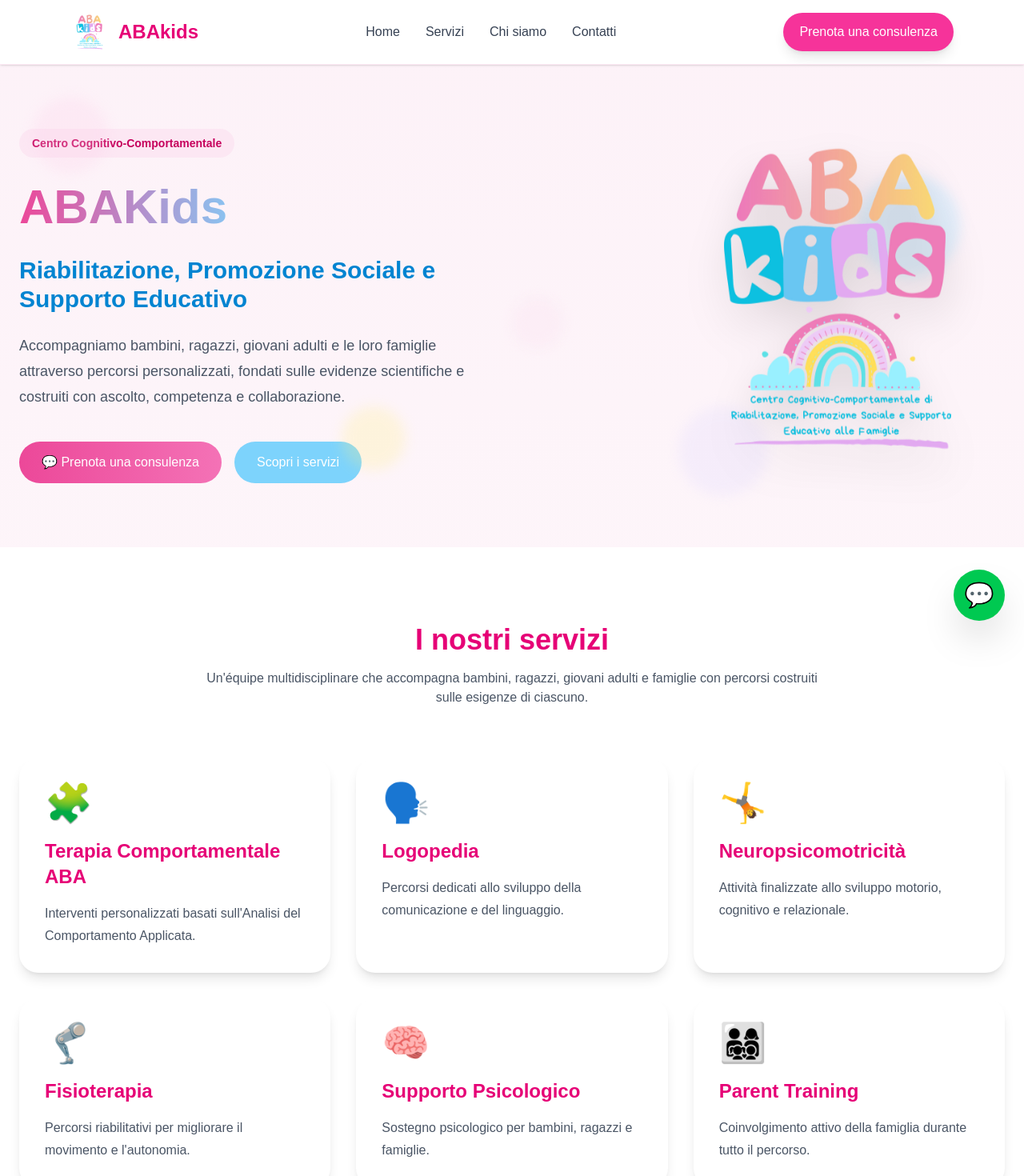
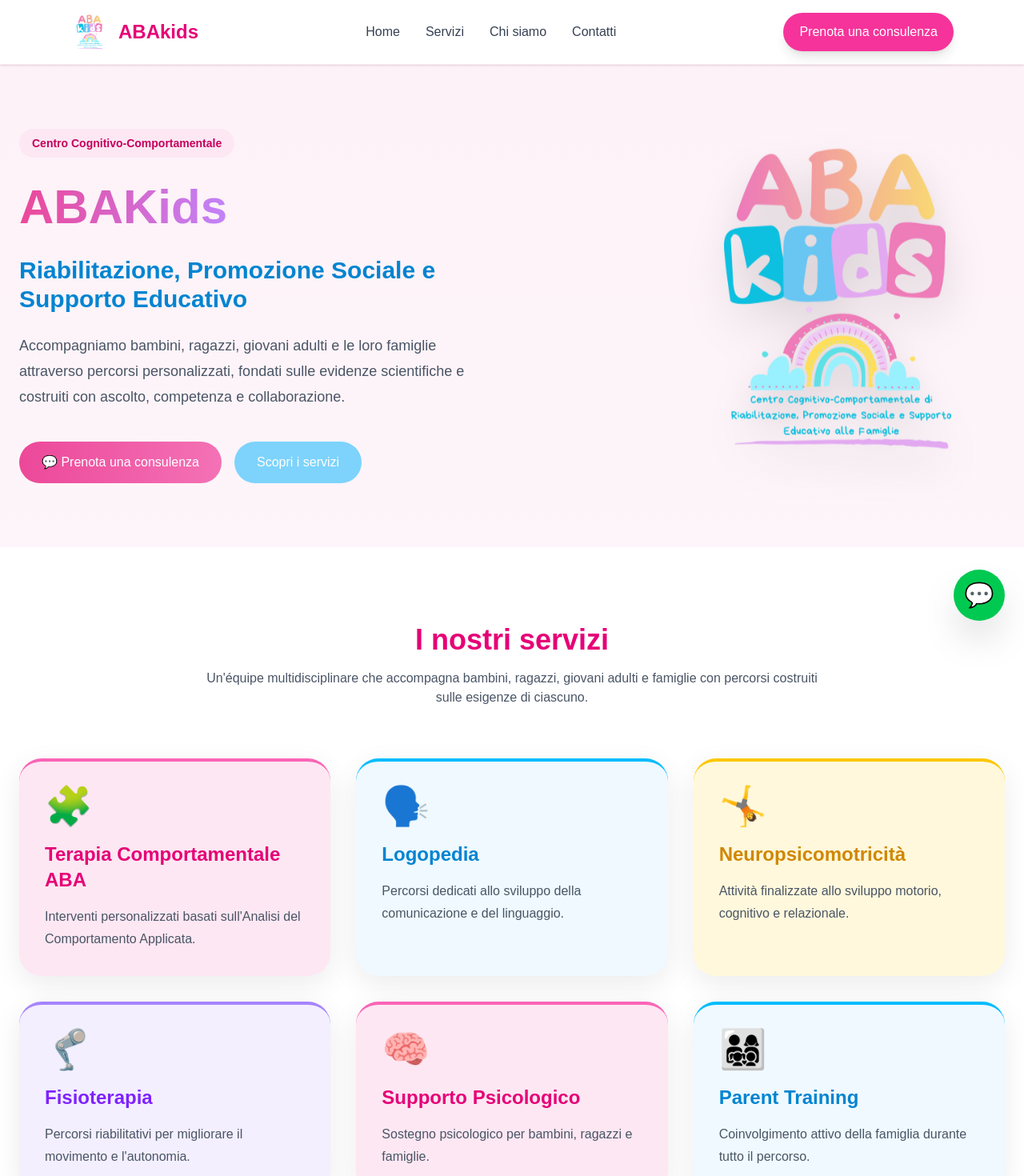
Before and after one commit to abakidspalermo-blip/ABAkids.palermo, a Next.js app: page / in a window 1280 px wide. Shown: the top 1470 px of the page at 80% size. Built offline with nearby package versions, Linux system fonts and the light colour scheme.

Commit message:
Miglioramenti grafici sito ABAkids

```diff
--- a/app/components/Hero.tsx
+++ b/app/components/Hero.tsx
@@ -3,19 +3,6 @@
 export default function Hero() {
   return (
     <section className="relative overflow-hidden pastel-bg py-20">
-       <div className="absolute inset-0 overflow-hidden pointer-events-none">
-
-  <div className="absolute top-10 left-10 w-24 h-24 bg-pink-200/40 rounded-full animate-pulse blur-sm"></div>
-
-  <div className="absolute top-40 right-20 w-32 h-32 bg-sky-200/40 rounded-full animate-bounce blur-sm"></div>
-
-  <div className="absolute bottom-24 left-1/3 w-20 h-20 bg-yellow-200/40 rounded-full animate-pulse blur-sm"></div>
-
-  <div className="absolute bottom-16 right-1/4 w-28 h-28 bg-violet-200/40 rounded-full animate-pulse blur-sm"></div>
-
-  <div className="absolute top-1/2 left-1/2 w-16 h-16 bg-pink-100/50 rounded-full animate-bounce blur-sm"></div>
-
-</div>
       <div className="max-w-7xl mx-auto px-6">
 
         <div className="grid lg:grid-cols-2 gap-12 items-center">
@@ -28,7 +15,7 @@
               Centro Cognitivo-Comportamentale
             </span>
 
-            <h1 className="text-5xl lg:text-6xl font-extrabold title-gradient leading-tight mb-6">
+            <h1 className="text-5xl lg:text-6xl font-extrabold gradient-title leading-tight mb-6">
               ABAKids
             </h1>
 
--- a/app/components/ServiceModal.tsx
+++ b/app/components/ServiceModal.tsx
@@ -6,6 +6,7 @@
   title: string;
   description: string;
   items: string[];
+  showIntro?: boolean;
 };
 
 export default function ServiceModal({
@@ -14,6 +15,7 @@
   title,
   description,
   items,
+  showIntro,
 }: ServiceModalProps) {
   console.log(open);
   if (!open) return null;
@@ -55,25 +57,29 @@
           ))}
         </ul>
 
+       {showIntro && (
   <div className="bg-pink-50 rounded-2xl p-5 mb-6">
     <h4 className="font-bold text-pink-600 mb-2">
       💗 Come iniziare?
     </h4>
 
     <p className="text-gray-700">
-            Ogni percorso ABAKids inizia con un colloquio
-            conoscitivo durante il quale ascoltiamo la famiglia,
-            analizziamo i bisogni del bambino e definiamo insieme
-            gli obiettivi dell'intervento.
+      Ogni percorso ABAKids inizia con un colloquio conoscitivo
+      durante il quale ascoltiamo la famiglia, analizziamo i bisogni
+      del bambino e definiamo insieme gli obiettivi dell'intervento.
     </p>
   </div>
+)}
 
         <a
-          href="https://wa.me/393505436111?text=Ciao%20ABAKids,%20vorrei%20ricevere%20informazioni."
+  href={`https://wa.me/393505436111?text=${encodeURIComponent(
+    `Ciao ABAKids, vorrei ricevere informazioni sul servizio "${title}".`
+  )}`}
   target="_blank"
+  rel="noopener noreferrer"
   className="block text-center bg-pink-500 hover:bg-pink-600 text-white py-4 rounded-full font-semibold transition"
 >
-          📲 Richiedi informazioni su WhatsApp
+  📲 Richiedi informazioni su {title}
 </a>
       </div>
     </div>
--- a/app/components/Services.tsx
+++ b/app/components/Services.tsx
@@ -19,7 +19,8 @@
         "Parent Training",
         "Terapia di gruppo",
         "Supervisione BCBA"
-      ]
+      ],
+            showIntro: true,
     },
     {
       icon: "🗣️",
@@ -128,7 +129,26 @@
 
         <div className="grid md:grid-cols-2 lg:grid-cols-3 gap-8">
 
-          {services.map((service) => (
+          {services.map((service, index) => {
+  const backgrounds = [
+    "bg-pink-soft",
+    "bg-sky-soft",
+    "bg-yellow-soft",
+    "bg-purple-soft",
+  ];
+  const borders = [
+  "border-t-4 border-pink-400",
+  "border-t-4 border-sky-400",
+  "border-t-4 border-yellow-400",
+  "border-t-4 border-violet-400",
+];
+const titleColors = [
+  "text-pink-600",
+  "text-sky-600",
+  "text-yellow-600",
+  "text-violet-600",
+];
+  return (
 
             <div
   key={service.title}
@@ -136,13 +156,19 @@
     console.log("CLICK", service.title);
     setSelectedService(service);
   }}
-              className="cursor-pointer bg-white rounded-3xl shadow-lg p-8 hover:-translate-y-2 hover:shadow-2xl transition duration-300"
+  className={`cursor-pointer
+${backgrounds[index % 4]}
+${borders[index % 4]}
+card-hover
+rounded-3xl
+p-8
+overflow-hidden`}
 >
               <div className="text-5xl mb-5">
                 {service.icon}
               </div>
 
-              <h3 className="text-2xl font-bold text-pink-600 mb-4">
+              <h3 className={`text-2xl font-bold ${titleColors[index % 4]} mb-4`}>
                 {service.title}
               </h3>
 
@@ -151,7 +177,9 @@
               </p>
             </div>
 
-          ))}
+          );
+
+            })}
 
         </div>
 
@@ -163,6 +191,7 @@
   title={selectedService?.title || ""}
   description={selectedService?.text || ""}
   items={selectedService?.items || []}
+  showIntro={selectedService?.showIntro}
 />
 
     </section>
--- a/app/globals.css
+++ b/app/globals.css
@@ -157,3 +157,14 @@
 .animate-float {
   animation: float 5s ease-in-out infinite;
 }
+.gradient-title {
+  background: linear-gradient(
+    90deg,
+    #ec4899 0%,
+    #c084fc 45%,
+    #38bdf8 100%
+  );
+  -webkit-background-clip: text;
+  -webkit-text-fill-color: transparent;
+  background-clip: text;
+}
```
Lines whose indentation alone changed are shown as unchanged.
